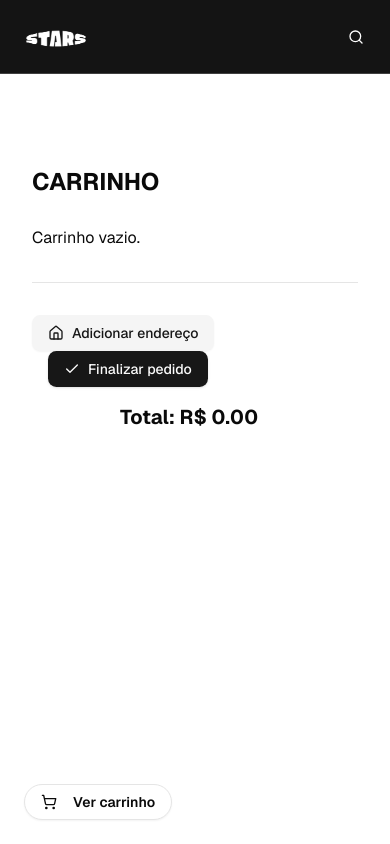
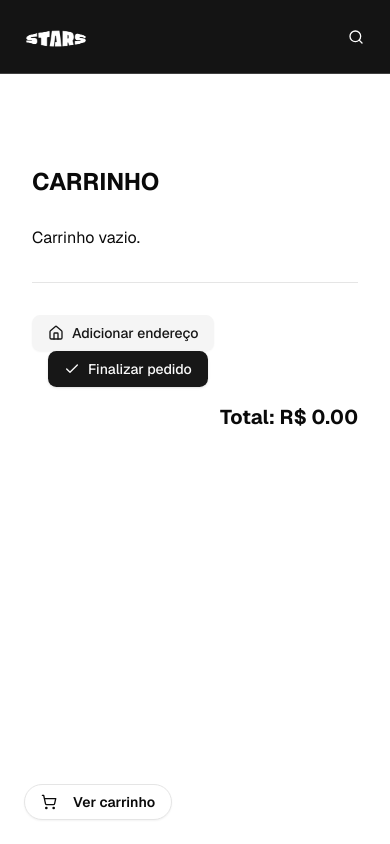
Before and after one commit to raultuee/stars-corporation, a React (Vite) app: page /carrinho in a window 390 px wide. Built offline with nearby package versions, Linux system fonts and the light colour scheme.

Commit message:
fix: total mr

```diff
--- a/src/pages/carrinho.tsx
+++ b/src/pages/carrinho.tsx
@@ -110,7 +110,7 @@ export function Carrinho() {
 
                     <Button className="ml-4"><Check/> Finalizar pedido</Button>
 
-                    <div className="flex justify-end mr-[100px] mt-4">
+                    <div className="flex justify-end  md:mr-[100px] lg:mr-[100px] xl:mr-[100px] mt-4">
                        <p className="font-bold text-xl">
                             Total: R$ {
                                 itens.length === 0
```
